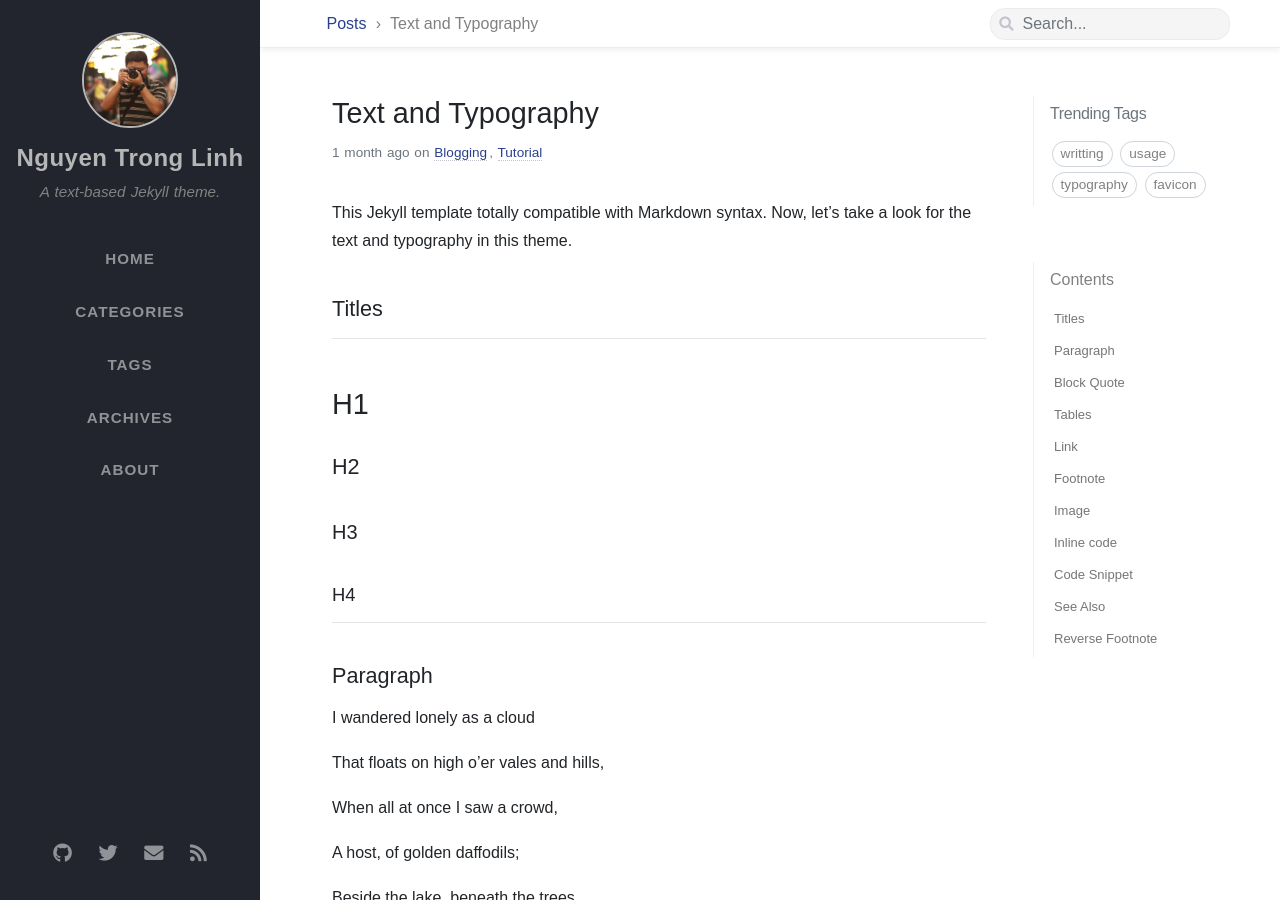
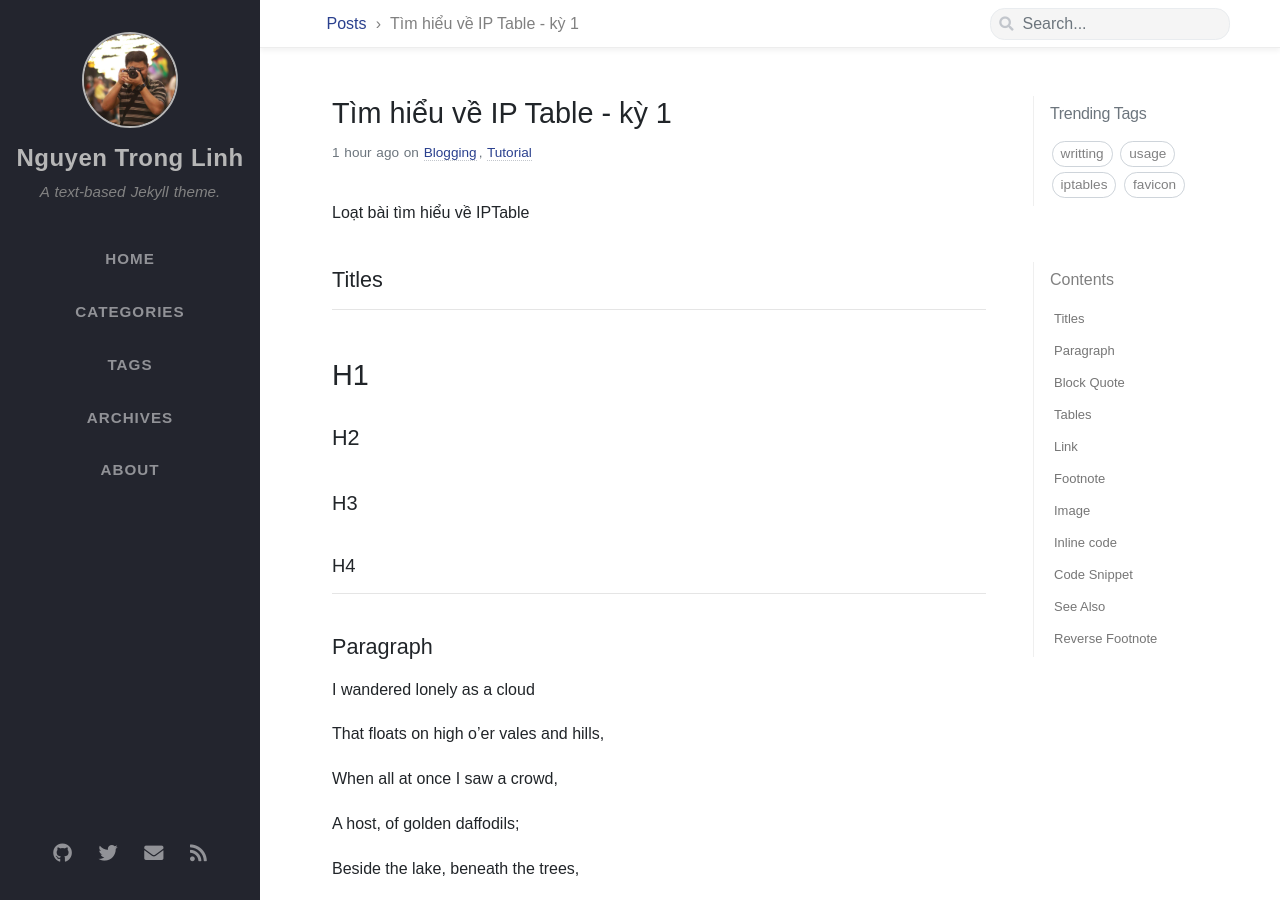
Before and after one commit to linhdddd/linhdddd.github.io, a Jekyll site: the page built from _posts/2019-08-08-text-and-typography.md, in a window 1280 px wide and 900 px high. Built offline with Jekyll 4.4.1, drawn with Linux system fonts in a browser that asks for light colours; nearby versions of some CDN libraries; some web fonts are replaced; comment, search, counter and statistics services are not loaded.

Commit message:
iptable 1

```diff
--- a/_config.yml
+++ b/_config.yml
@@ -18,17 +18,17 @@ author: Linhnt                          # change to your full name
 logo: /assets/img/sample/profile.jpg    # Support network resources.
 
 github:
-  username: github_username             # change to your github username
+  username: linhdddd             # change to your github username
 
 twitter:
-  username: twitter_username            # change to your twitter username
+  username: linhdddd           # change to your twitter username
 
 social:
   name: Chirpy                          # change to your full name
   email: example@doamin.com             # change to your email address
   links:
-    - https://twitter.com/username      # change to your twitter homepage
-    - https://github.com/username       # change to your github homepage
+    - https://twitter.com/linhdddd    # change to your twitter homepage
+    - https://github.com/linhdddd      # change to your github homepage
     # - https://www.facebook.com/username
     # - https://www.linkedin.com/in/username
 
--- a/_posts/2019-08-08-text-and-typography.md
+++ b/_posts/2019-08-08-text-and-typography.md
@@ -1,11 +1,11 @@
 ---
-title: "Text and Typography"
-date: 2019-08-08 11:33:00 +0800
+title: "Tìm hiểu về IP Table - kỳ 1"
+date: 2019-10-06 22:00:00 +0800
 categories: [Blogging, Tutorial]
-tags: [typography]
+tags: [iptables]
 ---
 
-This Jekyll template totally compatible with Markdown syntax. Now, let's take a look for the text and typography in this theme.
+Loạt bài tìm hiểu về IPTable
 
 ## Titles
 
```
